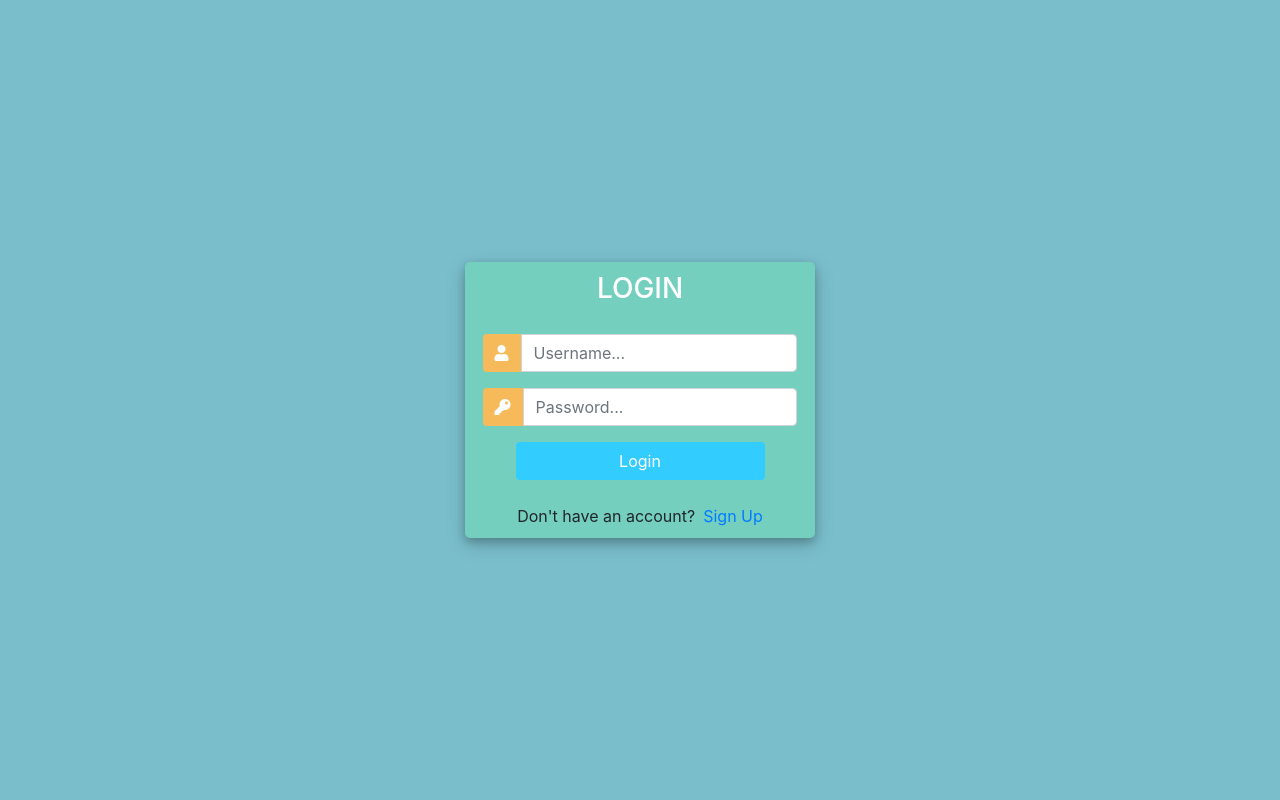
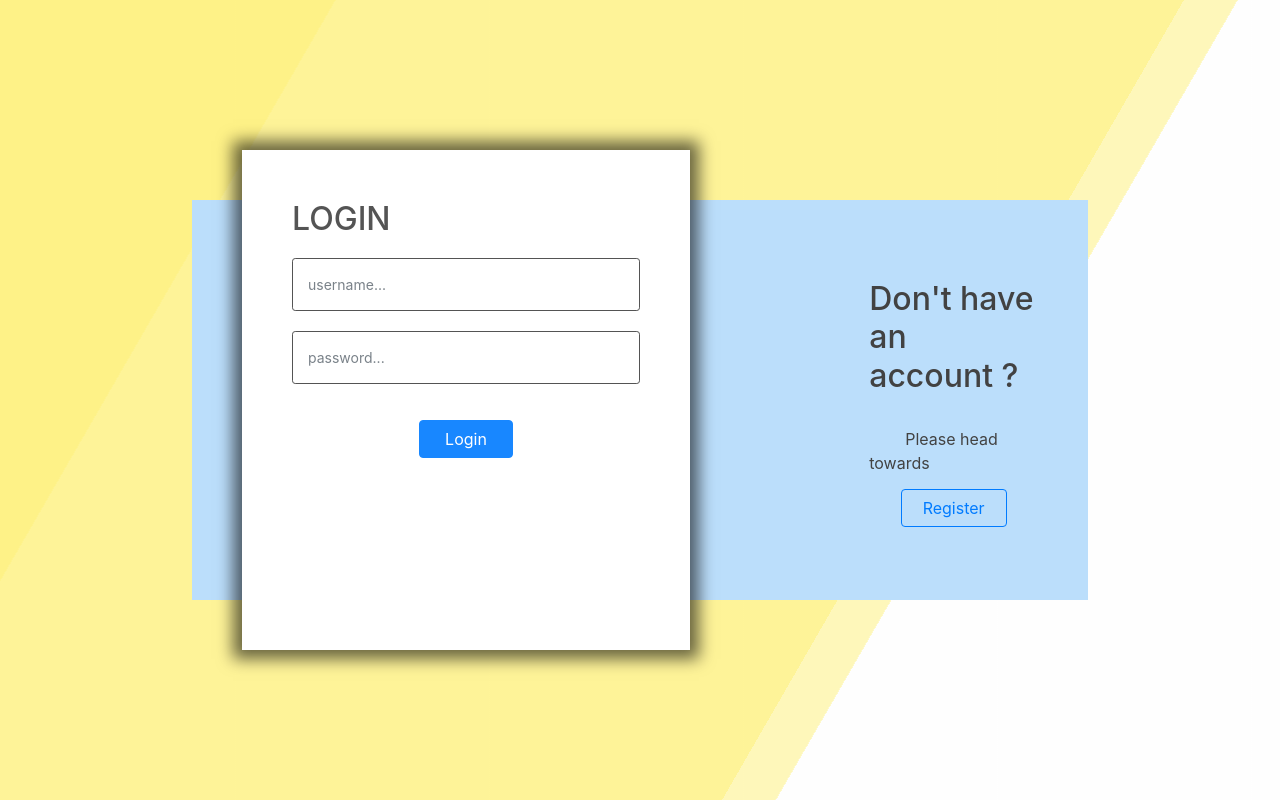
Before and after one commit to Souraja-Dasray/food-ordering-webapp, a Django app: page /login/ in a window 1280 px wide. Run offline with Django 3.2, Linux system fonts and the light colour scheme; some libraries are stand-ins or nearby versions.

Commit message:
Update login.html

```diff
--- a/store/templates/store/login.html
+++ b/store/templates/store/login.html
@@ -1,128 +1,274 @@
-<!DOCTYPE html>
 <html>
+<style>
+	@import url('https://fonts.googleapis.com/css?family=Mukta');
+body{
+  font-family: 'Mukta', sans-serif;
+	height:100vh;
+	min-height:550px;
+	background-repeat: no-repeat;
+	background-size:cover;
+	background-position:center;
+	position:relative;
+    overflow-y: hidden;
+}
+a{
+  text-decoration:none;
+  color:#424242;
+}
+.login-reg-panel{
+    position: relative;
+    top: 50%;
+    transform: translateY(-50%);
+	text-align:center;
+    width:70%;
+	right:0;left:0;
+    margin:auto;
+    height:400px;
+    background-color:#bbdefb;
+}
+.white-panel{
+    background-color: rgba(255,255, 255, 1);
+    height:500px;
+    position:absolute;
+    top:-50px;
+    width:50%;
+    right:calc(50% - 50px);
+    transition:.3s ease-in-out;
+    z-index:0;
+    box-shadow: 0 0 15px 9px #00000096;
+}
+.login-reg-panel input[type="radio"]{
+    position:relative;
+    display:none;
+}
+.login-reg-panel{
+    color:#424242;
+}
+.login-reg-panel #label-login,
+.login-reg-panel #label-register{
+    border:1px solid #424242;
+    padding:5px 5px;
+    width:150px;
+    display:block;
+    text-align:center;
+    border-radius:10px;
+    cursor:pointer;
+    font-weight: 600;
+    font-size: 18px;
+}
+.login-info-box{
+    width:30%;
+    padding:0 50px;
+    top:20%;
+    left:0;
+    position:absolute;
+    text-align:left;
+}
+.register-info-box{
+    width:30%;
+    padding:0 50px;
+    top:20%;
+    right:0;
+    position:absolute;
+    text-align:left;
+}
+.right-log{right:50px !important;}
 
-<head>
-	<title>Login</title>
-	<link rel="stylesheet" href="https://stackpath.bootstrapcdn.com/bootstrap/4.1.3/css/bootstrap.min.css" integrity="sha384-MCw98/SFnGE8fJT3GXwEOngsV7Zt27NXFoaoApmYm81iuXoPkFOJwJ8ERdknLPMO" crossorigin="anonymous">
-	<script src="https://ajax.googleapis.com/ajax/libs/jquery/3.3.1/jquery.min.js"></script>
-	<link rel="stylesheet" href="https://use.fontawesome.com/releases/v5.6.1/css/all.css" integrity="sha384-gfdkjb5BdAXd+lj+gudLWI+BXq4IuLW5IT+brZEZsLFm++aCMlF1V92rMkPaX4PP" crossorigin="anonymous">
+.login-show,
+.register-show{
+    z-index: 1;
+    display:none;
+    opacity:0;
+    transition:0.3s ease-in-out;
+    color:#424242;
+    text-align:left;
+    padding:50px;
+}
+.show-log-panel{
+    display:block;
+    opacity:0.9;
+}
+.login-show input[type="text"], .login-show input[type="password"]{
+    width: 100%;
+    display: block;
+    margin:20px 0;
+    padding: 15px;
+    border: 1px solid #424242;
+    outline: none;
+}
+.login-show input[type="button"] {
+    max-width: 150px;
+    width: 100%;
+    background: #424242;
+    color: #f9f9f9;
+    border: none;
+    padding: 10px;
+    text-transform: uppercase;
+    border-radius: 2px;
+    float:right;
+    cursor:pointer;
+}
+.login-show a{
+    display:inline-block;
+    padding:10px 0;
+}
 
-
-	<style>
-		body,
-		html {
+.register-show input[type="text"], .register-show input[type="password"]{
+    width: 100%;
+    display: block;
+    margin:20px 0;
+    padding: 15px;
+    border: 1px solid #424242;
+    outline: none;
+}
+.register-show input[type="button"] {
+    max-width: 150px;
+    width: 100%;
+    background: #424242;
+    color: #424242;
+    border: none;
+    padding: 10px;
+    text-transform: uppercase;
+    border-radius: 2px;
+    float:right;
+    cursor:pointer;
+}
+.credit {
+    position:absolute;
+    bottom:10px;
+    left:10px;
+    color: #424242;
     margin: 0;
     padding: 0;
-			height: 100%;
-			background: #7abecc !important;
+    font-family: Arial,sans-serif;
+    text-transform: uppercase;
+    font-size: 12px;
+    font-weight: bold;
+    letter-spacing: 1px;
+    z-index: 99;
 }
-		.user_card {
-			width: 350px;
-			margin-top: auto;
-			margin-bottom: auto;
-			background: #74cfbf;
-			position: relative;
+a{
+  text-decoration:none;
+  color:#424242;
+}
+.bg {
+    animation: slide 3s ease-in-out infinite alternate;
+    background-image: linear-gradient(-60deg, rgb(255, 255, 255) 50%, #fff176 50%);
+    bottom: 0;
+    left: -50%;
+    opacity: .5;
+    position: fixed;
+    right: -50%;
+    top: 0;
+    z-index: -1;
+}
+
+.bg2 {
+    animation-direction: alternate-reverse;
+    animation-duration: 4s;
+}
+
+.bg3 {
+    animation-duration: 5s;
+}
+
+.content {
+    background-color: rgba(255, 255, 255, .8);
+    border-radius: .25em;
+    box-shadow: 0 0 .25em rgba(0, 0, 0, .25);
+    box-sizing: border-box;
+    left: 50%;
+    padding: 10vmin;
+    position: fixed;
+    text-align: center;
+    top: 50%;
+    transform: translate(-50%, -50%);
+}
+
+h1 {
+    font-family: monospace;
+}
+
+@keyframes slide {
+    0% {
+        transform: translateX(-25%);
+    }
+    100% {
+        transform: translateX(25%);
+    }
+}
+.center {
   display: flex;
   justify-content: center;
-			flex-direction: column;
-			padding: 10px;
-			box-shadow: 0 4px 8px 0 rgba(0, 0, 0, 0.2), 0 6px 20px 0 rgba(0, 0, 0, 0.19);
-			-webkit-box-shadow: 0 4px 8px 0 rgba(0, 0, 0, 0.2), 0 6px 20px 0 rgba(0, 0, 0, 0.19);
-			-moz-box-shadow: 0 4px 8px 0 rgba(0, 0, 0, 0.2), 0 6px 20px 0 rgba(0, 0, 0, 0.19);
-			border-radius: 5px;
-
+  align-items: center;
+  height: 30px;
+}
+::-webkit-scrollbar {
+    width: 10px;
 }
 
-		.form_container {
-			margin-top: 20px;
+ ::-webkit-scrollbar-track {
+    background: #f1f1f1;
+    border-radius: 15px;
 }
 
-		#form-title{
-			color: #fff;
-
+ ::-webkit-scrollbar-thumb {
+    background: #888;
+    border-radius: 10px;
 }
 
-		.login_btn {
-			width: 100%;
-			background: #33ccff !important;
-			color: white !important;
-		}
-		.login_btn:focus {
-			box-shadow: none !important;
-			outline: 0px !important;
-		}
-		.login_container {
-			padding: 0 2rem;
-		}
-		.input-group-text {
-			background: #f7ba5b !important;
-			color: white !important;
-			border: 0 !important;
-			border-radius: 0.25rem 0 0 0.25rem !important;
-		}
-		.input_user,
-		.input_pass:focus {
-			box-shadow: none !important;
-			outline: 0px !important;
-		}
-
-		#messages{
-			background-color: grey;
-			color: #fff;
-			padding: 10px;
-			margin-top: 10px;
+ ::-webkit-scrollbar-thumb:hover {
+    background: #555;
 }
 </style>
 
-</head>
-<body>
-	<div class="container h-100">
-		<div class="d-flex justify-content-center h-100">
-			<div class="user_card">
-				<div class="d-flex justify-content-center">
 
+<link href="//maxcdn.bootstrapcdn.com/bootstrap/4.0.0/css/bootstrap.min.css" rel="stylesheet" id="bootstrap-css">
+<script src="//maxcdn.bootstrapcdn.com/bootstrap/4.0.0/js/bootstrap.min.js"></script>
+<script src="//cdnjs.cloudflare.com/ajax/libs/jquery/3.2.1/jquery.min.js"></script>
+<!------ Include the above in your HEAD tag ---------->
+<div class="bg"></div>
+<div class="bg bg2"></div>
+<div class="bg bg3"></div>
 
-					<h3 id="form-title">LOGIN</h3>
+<div class="login-reg-panel">
+
+		<div class="register-info-box">
+			<h2>Don't have an account ?</h2>
+			<br>
+			<p>&nbsp;&nbsp;&nbsp;&nbsp;&nbsp;&nbsp;&nbsp;&nbsp;Please head towards</p>
+			<div class="center">
+			<a href="{% url 'register' %}" class="float-right btn btn-outline-primary mt-1">&nbsp;&nbsp;Register&nbsp;&nbsp;</a>
 			</div>
-				<div class="d-flex justify-content-center form_container">
+		</div>
+
+		<div class="white-panel">
+			<div class="login-show">
+				<h2>LOGIN</h2>
 				<form method="POST" action="">
 				{% csrf_token %}
-						<div class="input-group mb-3">
-							<div class="input-group-append">
-								<span class="input-group-text"><i class="fas fa-user"></i></span>
+				<div>
+				<input type="text" name="username" placeholder="username..." class="form-control form-control-sm">
 				</div>
-
-							<input type="text" name="username" placeholder="Username..." class="form-control">
+				<div>
+				<input type="password" name="password" placeholder="password..." class="form-control form-control-sm" >
 				</div>
-
-						<div class="input-group mb-2">
-							<div class="input-group-append">
-								<span class="input-group-text"><i class="fas fa-key"></i></span>
-							</div>
-
-								<input type="password" name="password" placeholder="Password..." class="form-control" >
-						</div>
-
-							<div class="d-flex justify-content-center mt-3 login_container">
-				 				<input class="btn login_btn" type="submit" value="Login">
+				<br>
+				<div class="center">
+				<input  class="btn btn-primary mb-2" type="submit" value="&nbsp;&nbsp;&nbsp;Login&nbsp;&nbsp;&nbsp;">
 				</div>
 				</form>
-
 			</div>
-
 			{% for message in messages %}
 			<p id="messages">{{message}}</p>
 		{% endfor %}
-
-				<div class="mt-4">
-					<div class="d-flex justify-content-center links">
-						Don't have an account? <a href="{% url 'register' %}" class="ml-2">Sign Up</a>
 		</div>
 
 	</div>
-			</div>
-		</div>
-	</div>
-</body>
-
+	<script>
+		$(document).ready(function(){
+    $('.login-info-box').fadeOut();
+    $('.login-show').addClass('show-log-panel');
+});
+</script>
 </html>
```
Lines whose indentation alone changed are shown as unchanged.
